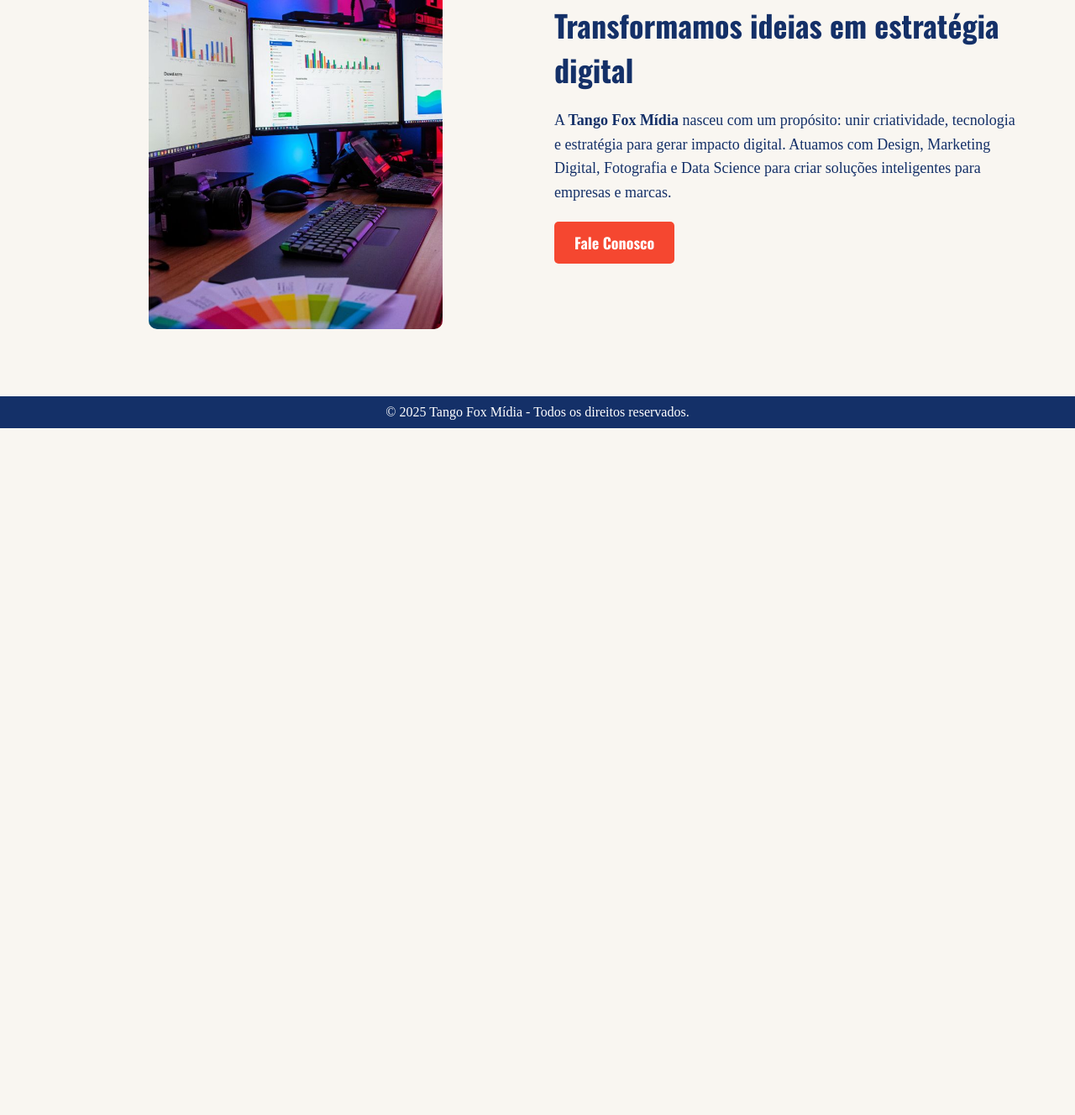
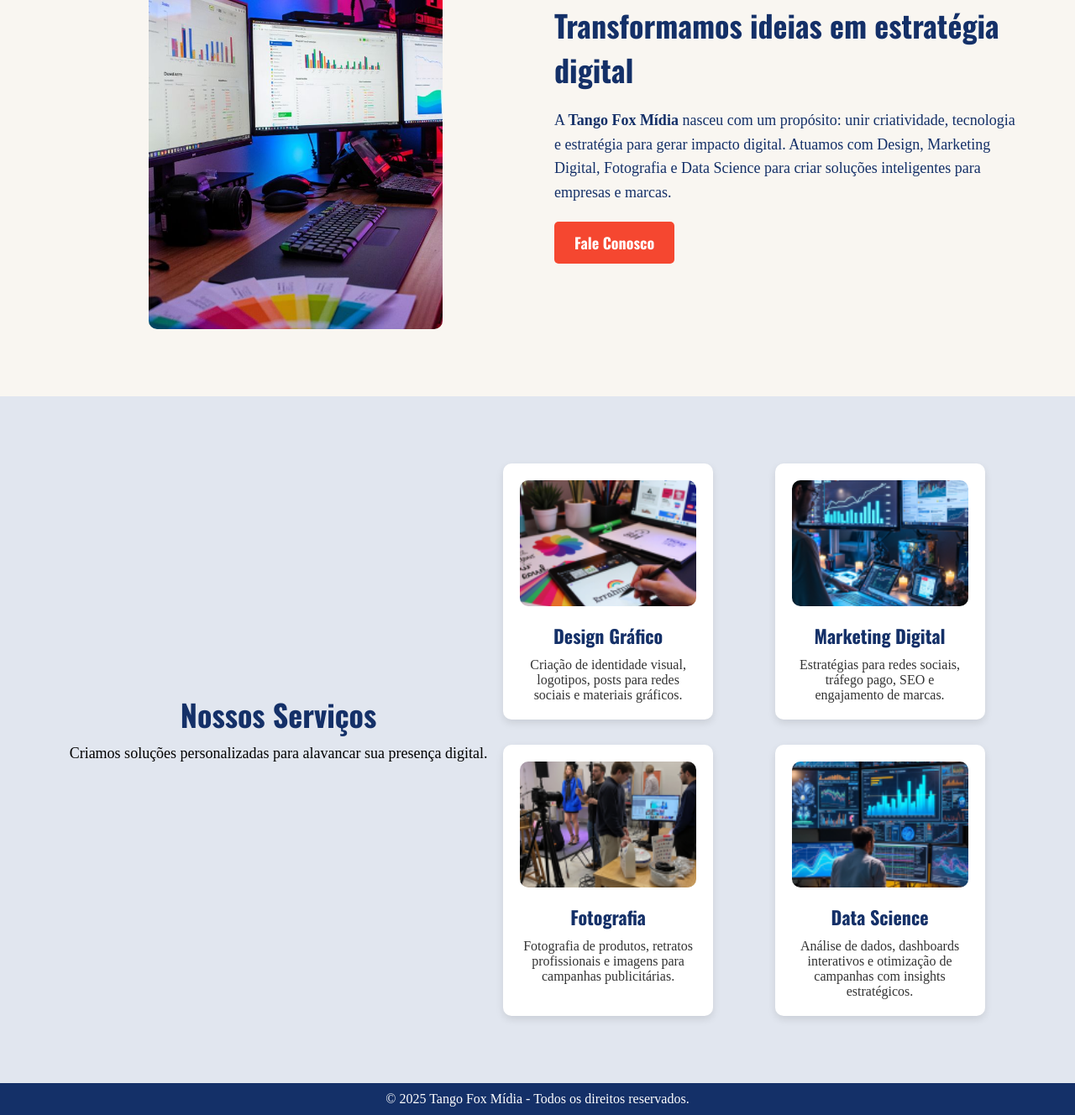
Before and after one commit to tngfx84/tangofoxmidia, a plain HTML site: page index.html in a window 1280 px wide. Shown: the part 935-2263 px from the top of the page at 84% size. Before the commit the page ends 1445 px from the top, so only its background shows below. Drawn offline with nearby package versions, Linux system fonts and the light colour scheme; a web font is replaced by a local one.

Commit message:
Atualização 04/03/25

```diff
--- a/css/style.css
+++ b/css/style.css
@@ -351,6 +351,81 @@ nav ul li a:hover {
     background-color: #d13a27; /* Tom mais escuro no hover */
 }
 
+/* 🔹 Seção "Serviços" */
+.servicos {
+    background-color: #e1e6ef; /* Azul claro */
+    padding: 80px 0;
+    text-align: center;
+}
+
+/* 🔹 Título e Subtítulo Centralizados */
+.titulo-servicos {
+    width: 100%;
+    text-align: center;
+    margin-bottom: 30px; /* Espaço entre título e grid */
+}
+
+.titulo-servicos h2 {
+    font-size: 36px;
+    font-family: 'Oswald', sans-serif;
+    color: #143068;
+    margin-bottom: 10px;
+}
+
+.titulo-servicos p {
+    font-size: 18px;
+    color: #020202;
+}
+
+/* 🔹 Grid dos serviços */
+.servicos-grid {
+    display: grid;
+    grid-template-columns: repeat(2, 1fr);
+    gap: 30px;
+    max-width: 1000px;
+    margin: 0 auto;
+}
+
+/* 🔹 Cada item de serviço */
+.servico-item {
+    background-color: white;
+    padding: 20px;
+    border-radius: 10px;
+    text-align: center;
+    box-shadow: 0px 4px 10px rgba(0, 0, 0, 0.1);
+    transition: transform 0.3s ease-in-out;
+    width: calc(25% - 20px); /* 4 serviços por linha */
+    min-width: 250px;
+}
+
+/* 🔹 Imagens dos serviços */
+.servico-item img {
+    width: 100%;
+    height: 150px;
+    object-fit: cover;
+    border-radius: 10px;
+    margin-bottom: 15px;
+}
+
+/* 🔹 Título do serviço */
+.servico-item h3 {
+    font-size: 22px;
+    font-family: 'Oswald', sans-serif;
+    color: #143068;
+    margin-bottom: 10px;
+}
+
+/* 🔹 Texto do serviço */
+.servico-item p {
+    font-size: 16px;
+    color: #333;
+}
+
+/* 🔹 Efeito ao passar o mouse */
+.servico-item:hover {
+    transform: scale(1.05);
+}
+
 /* 🔹 Página "Em Construção" */
 .construcao {
     background-color: #ebd37a; /* Fundo dourado */
--- a/index.html
+++ b/index.html
@@ -21,7 +21,7 @@
                         <li><a href="index.html">Início</a></li>
                         <li><a href="em-construcao.html">Sobre</a></li>
                         <li><a href="em-construcao.html">Serviços</a></li>
-                        <li><a href="em-construcao.html">Portfólio</a></li>
+                        <li><a href="em-construcao.html">Blog</a></li>
                         <li><a href="em-construcao.html">Contato</a></li>
                     </ul>
                 </nav>
@@ -39,6 +39,7 @@
             <div class="hero-text">
                 <h1>CONECTANDO MARCAS, DADOS E CRIATIVIDADE</h1>
                 <p>Mais que design, conexões estratégicas.</p>
+                <a href="em-construcao.html" class="botao" target="_self">Saiba mais</a>
             </div>
             <div class="hero-image">
                 <img src="img/animacao.gif" alt="Animação Criativa">
@@ -85,6 +86,45 @@
         </div>
     </section>
 
+    <!-- Seção Serviços -->
+    <section class="servicos">
+    <div class="container">
+        <!-- Título e Subtítulo Centralizados -->
+        <div class="titulo-servicos">
+            <h2>Nossos Serviços</h2>
+            <p>Criamos soluções personalizadas para alavancar sua presença digital.</p>
+        </div>
+
+        <!-- Grid com os serviços -->
+        <div class="servicos-grid">
+            <div class="servico-item">
+                <img src="img/design.png" alt="Design Gráfico">
+                <h3>Design Gráfico</h3>
+                <p>Criação de identidade visual, logotipos, posts para redes sociais e materiais gráficos.</p>
+            </div>
+
+            <div class="servico-item">
+                <img src="img/marketing.png" alt="Marketing Digital">
+                <h3>Marketing Digital</h3>
+                <p>Estratégias para redes sociais, tráfego pago, SEO e engajamento de marcas.</p>
+            </div>
+
+            <div class="servico-item">
+                <img src="img/fotografia.png" alt="Fotografia Profissional">
+                <h3>Fotografia</h3>
+                <p>Fotografia de produtos, retratos profissionais e imagens para campanhas publicitárias.</p>
+            </div>
+
+            <div class="servico-item">
+                <img src="img/datascience.png" alt="Data Science">
+                <h3>Data Science</h3>
+                <p>Análise de dados, dashboards interativos e otimização de campanhas com insights estratégicos.</p>
+            </div>
+        </div>
+    </div>
+</section>
+
+
     <!-- Rodapé -->
     <footer>
         <p>&copy; 2025 Tango Fox Mídia - Todos os direitos reservados.</p>
```
Also changed, not shown: em-construcao.html (+7 -1 lines), blog.html (added), img/datascience.png (added), img/design.png (added), img/fotografia.png (added), img/marketing.png (added), portfolio.html (deleted).
